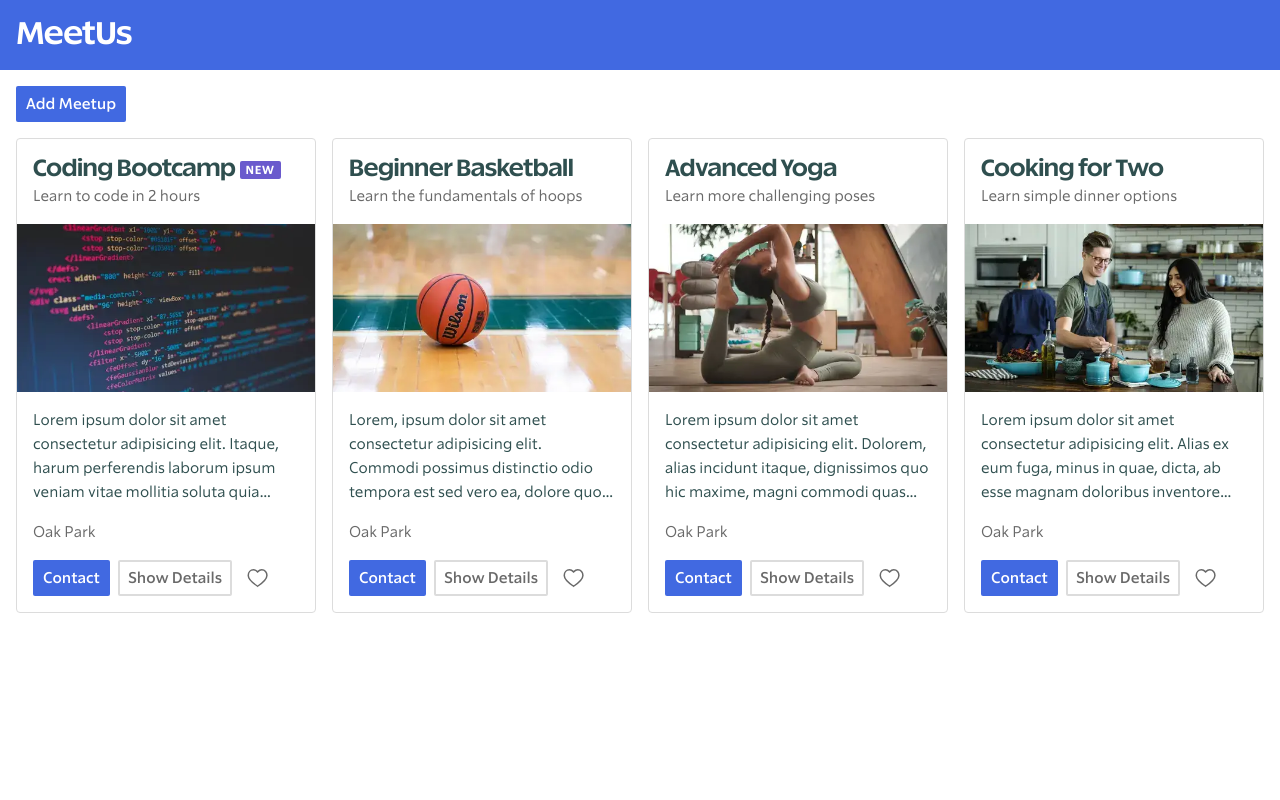
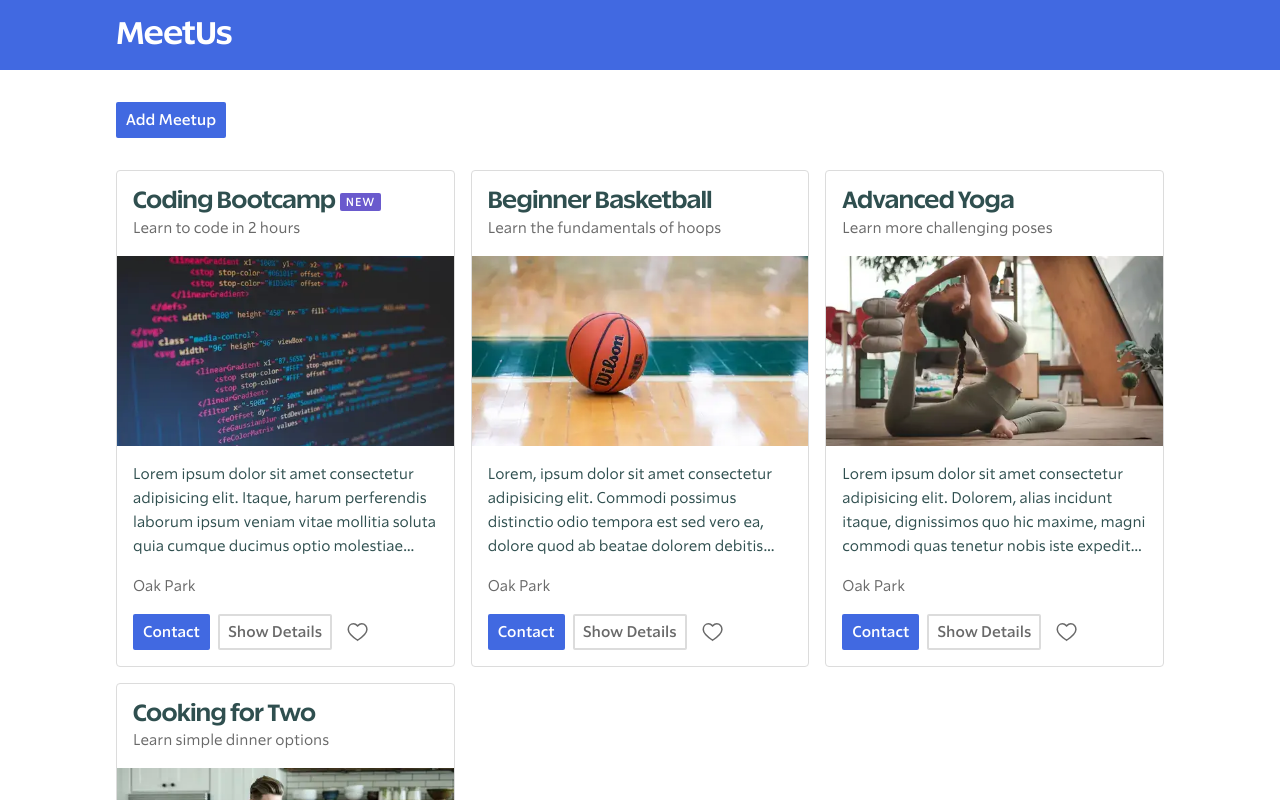
Before and after one commit to peruvianidol/svelte-course, a Svelte app: page / in a window 1280 px wide. Shown: the top 800 px of the page. Built offline with nearby package versions, Linux system fonts and the light colour scheme.

Commit message:
Add container class

```diff
--- a/public/global.css
+++ b/public/global.css
@@ -47,6 +47,10 @@
 	display: block;
 	font-weight: 600;
 }
+.container {
+	max-width: 1080px;
+	margin-inline: auto;
+}
 [class*="heading-"] {
 	font-family: 'Really Sans Large', sans-serif;
 	font-weight: 700;
@@ -61,13 +65,12 @@
 .heading-3 {
 	font-size: 1.25rem;
 }
-.flow {
+:where(.flow) {
 	--flow-size: var(--gutter);
 }
-.flow > :not(:last-child) {
+:where(.flow > :not(:last-child)) {
 	margin-block-end: var(--flow-size);
 }
-
 .block {
 	--block-size: var(--gutter);
 	margin-block-end: var(--block-size);
@@ -214,6 +217,7 @@
 	background-color: var(--badge-color);
 	color: var(--color-text-inverse);
 	border-radius: .125rem;
+	font-family: "Really Sans Small", sans-serif;
 	font-weight: 600;
 	padding: .25rem .375rem .125rem .375rem;
 	line-height: 1;
--- a/src/App.svelte
+++ b/src/App.svelte
@@ -26,8 +26,10 @@
 
 <Header/>
 
-<main class="inset-square flow">
-  <Button on:click="{() => editMode = 'add'}">Add Meetup</Button>
+<main class="inset-square flow container">
+  <div class="block" style="--block-size: 2rem;">
+    <Button on:click="{() => editMode = 'add'}">Add Meetup</Button>
+  </div>
   {#if editMode}
     <EditMeetup on:save={addMeetup} on:cancel={cancelEdit}/>
   {/if}
--- a/src/UI/Header.svelte
+++ b/src/UI/Header.svelte
@@ -1,3 +1,5 @@
-<header class="text-inverse surface-brand inset-square">
-  <h1 class="heading-1">MeetUs</h1>
+<header class="text-inverse surface-brand block">
+  <div class="container inset-square">
+    <h1 class="heading-1">MeetUs</h1>
+  </div>
 </header>
```
Also changed, not shown: public/build/bundle.js, 1 other file (tests, documents, lock files or other folders).
